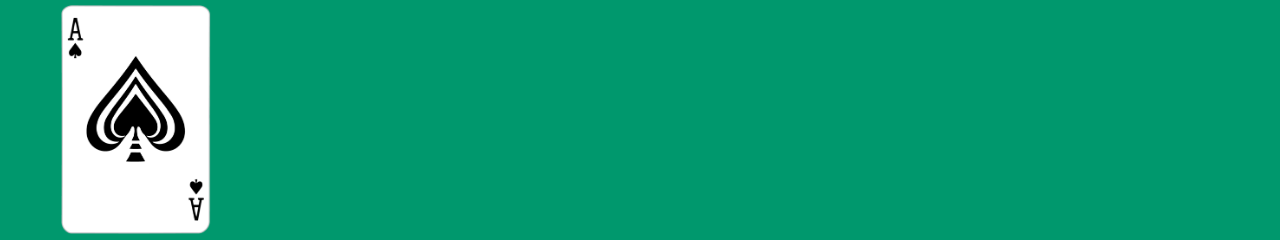
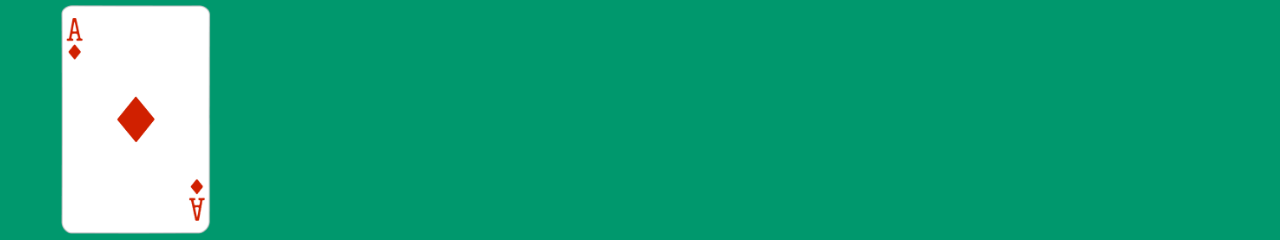
Before and after one commit to Hec98/Blackjack, a plain HTML site: page index.html in a window 1280 px wide. Both pictures are taken after a click on the button "Request card". Shown: the part 181-421 px from the top of the page. Drawn offline with Linux system fonts and the light colour scheme.

Commit message:
Request letters in the html

```diff
--- a/assets/js/game.js
+++ b/assets/js/game.js
@@ -13,8 +13,9 @@ let playerPoints = 0,
     computerPoints = 0;
 
 // HTML references
-const btnRequest = document.querySelector('#btnRequest')
+const btnRequest = document.querySelector('#btnRequest');
 const poitsHTML = document.querySelectorAll('small');
+const divPlayerCards = document.querySelector('#player-cards');
 
 // This function creates a new deck
 const createDeck = () => {
@@ -64,6 +65,21 @@ btnRequest.addEventListener('click', () => {
   playerPoints += valueCard(card);
 
   poitsHTML[0].innerHTML = playerPoints;
-  console.log(playerPoints)
+
+  // <img class="cardD" src="assets/cards/AS.png" alt="AS">
+  const imgCard = document.createElement('img');
+  imgCard.src = `assets/cards/${card}.png`;
+  imgCard.alt = card;
+  imgCard.alt;
+  imgCard.classList.add('cardD');
+  divPlayerCards.append(imgCard);
+
+  if(playerPoints > 21) {
+    console.log('You lost');
+    btnRequest.disabled = true;
+  } else if(playerPoints === 21) {
+    console.log('21. Great!');
+    btnRequest.disabled = true;
+  }
 
 });
--- a/index.html
+++ b/index.html
@@ -26,7 +26,7 @@
       <h1>Player 1 - <small>0</small></h1>
 
       <div id="player-cards">
-        <img class="cardD" src="assets/cards/AS.png" alt="AS">
+        <!--<img class="cardD" src="assets/cards/AS.png" alt="AS">-->
       </div>
     </div>
   </div>
```
